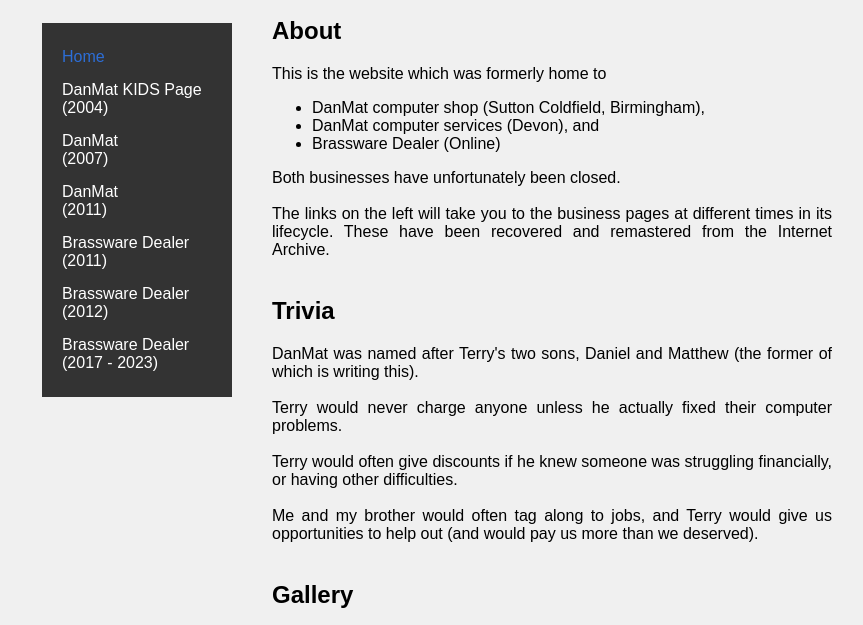
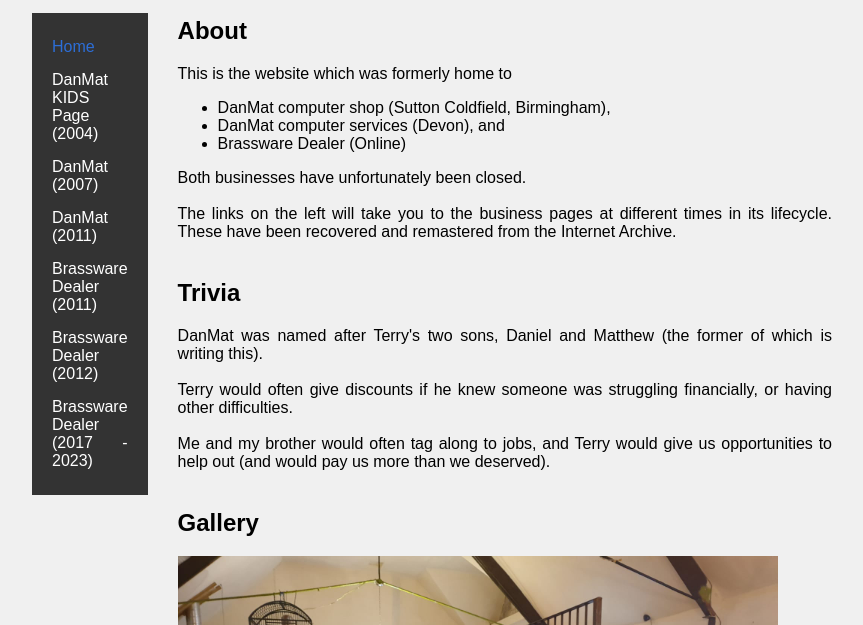
Before and after one commit to danman966/danman966.github.io, a plain HTML site: page index.html in a window 1280 px wide. Shown: the part 128-753 px from the top of the page, without its empty margins (208-1071 px from the left). Drawn offline with Linux system fonts and the light colour scheme.

Commit message:
removed one trivia

```diff
--- a/index.html
+++ b/index.html
@@ -46,9 +46,6 @@
                 <br>
                 <h2> Trivia</h2>
                 DanMat was named after Terry's two sons, Daniel and Matthew (the former of which is writing this).
-                <br>
-                <br>
-                Terry would never charge anyone unless he actually fixed their computer problems.
                 <br>
                 <br>
                 Terry would often give discounts if he knew someone was struggling financially, or having other difficulties.
--- a/styles.css
+++ b/styles.css
@@ -85,12 +85,6 @@ h1 {
     padding: 10px 0;
     font-weight: 901;
     margin: 20px 0;
-}
-
-#sidebar {
-    flex: 0 0 200px; /* This means the sidebar will always be 200px wide */
-    padding: 10px;
-    display: inline-block;
 }
 
 #sidebar ul li a:hover {
```
